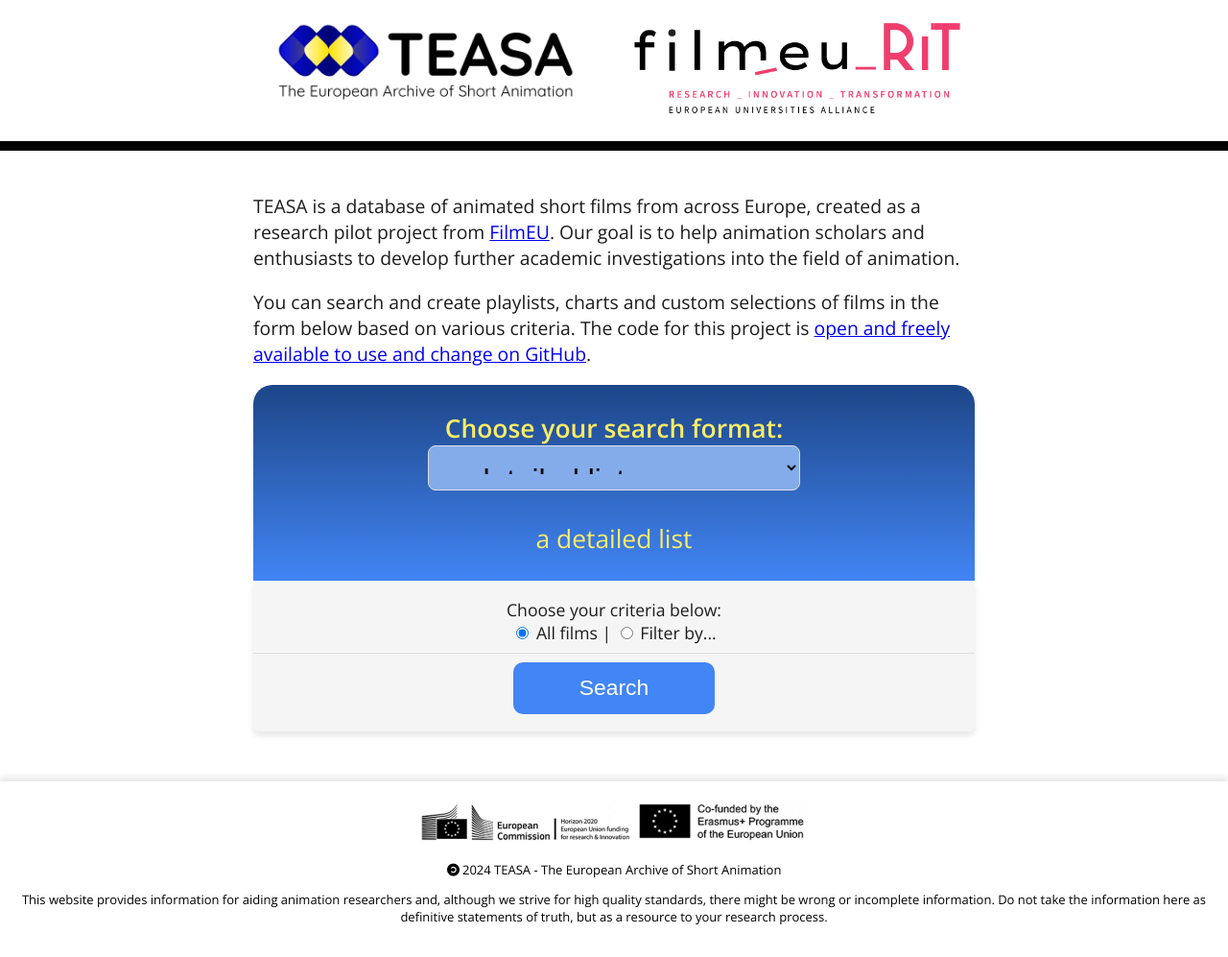
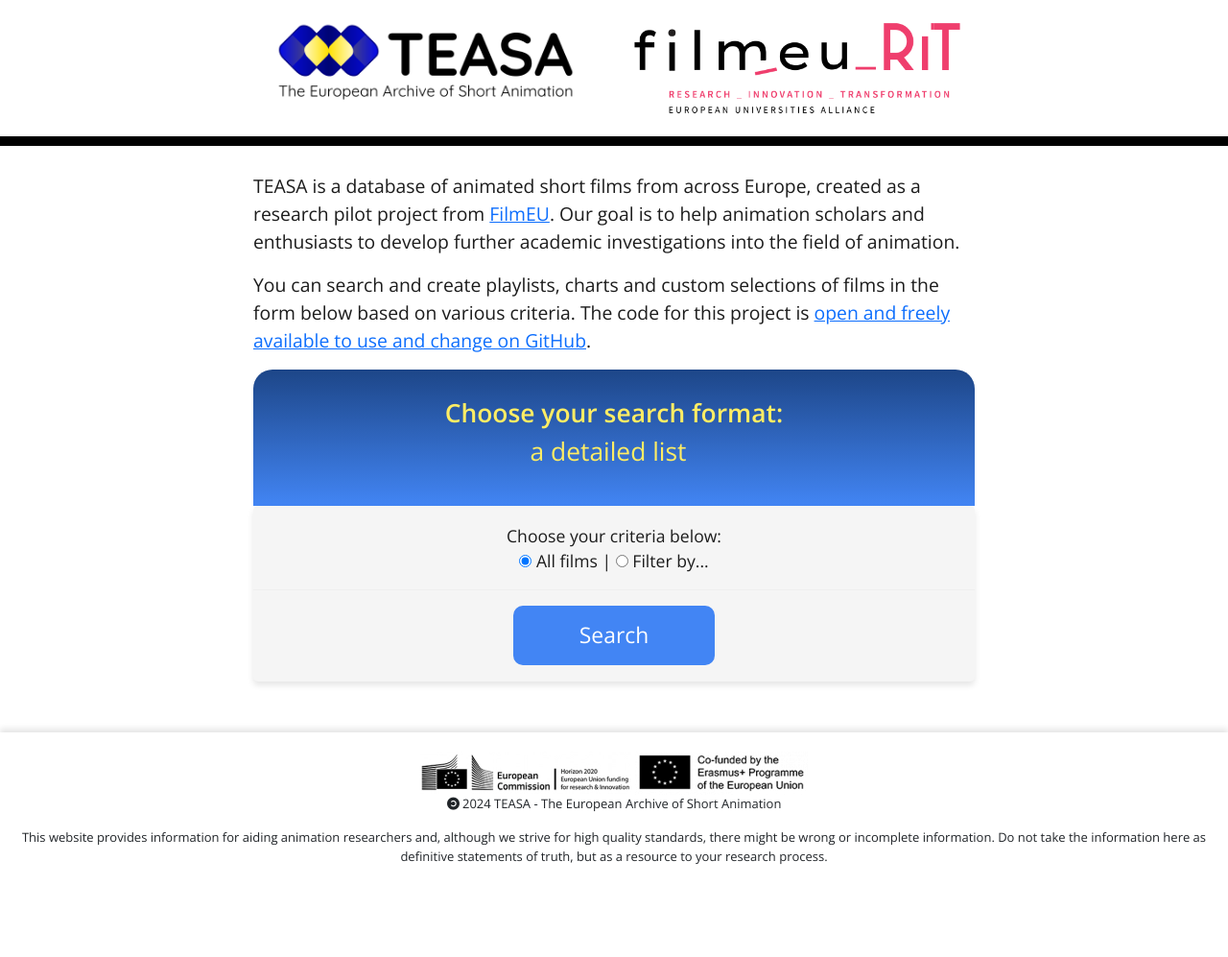
Before and after one commit to VirgilioVasconc/filmeu_teasa, a PHP site: page / in a window 1280 px wide. Shown: the whole page at 96% size. After the commit the page ends 901 px from the top, so only its background shows below. Run offline with PHP 8.4, Linux system fonts and the light colour scheme; tables that the repository leaves empty or names only in its code hold one stand-in row (values such as "Sample post"); data that the repository does not hold is empty; some libraries are stand-ins or nearby versions.

Commit message:
Update head.php

```diff
--- a/head.php
+++ b/head.php
@@ -10,10 +10,20 @@
     <link  href="https://cdnjs.cloudflare.com/ajax/libs/cropperjs/1.6.1/cropper.min.css" rel="stylesheet">
 
     <link rel="preconnect" href="https://fonts.googleapis.com">
-<link rel="preconnect" href="https://fonts.gstatic.com" crossorigin>
-<link href="https://fonts.googleapis.com/css2?family=Open+Sans:wght@300;400;600&display=swap" rel="stylesheet">
+
+    <link rel="preconnect" href="https://fonts.gstatic.com" crossorigin>
+
+    <link href="https://fonts.googleapis.com/css2?family=Open+Sans:wght@300;400;600&display=swap" rel="stylesheet">
 
     <link href="https://cdn.datatables.net/v/dt/jq-3.6.0/jszip-2.5.0/dt-1.13.4/b-2.3.6/b-colvis-2.3.6/b-html5-2.3.6/fh-3.3.2/datatables.min.css" rel="stylesheet"/>
 
+    <link rel="stylesheet" href="https://cdnjs.cloudflare.com/ajax/libs/tiny-slider/2.9.3/tiny-slider.css">
+
+    <!-- Styles -->
+    <link rel="stylesheet" href="https://cdn.jsdelivr.net/npm/bootstrap@5.1.3/dist/css/bootstrap.min.css" />
+    <link rel="stylesheet" href="https://cdn.jsdelivr.net/npm/select2@4.1.0-rc.0/dist/css/select2.min.css" />
+    <link rel="stylesheet" href="https://cdn.jsdelivr.net/npm/select2-bootstrap-5-theme@1.3.0/dist/select2-bootstrap-5-theme.min.css" />
+
+
     <link rel="stylesheet" type="text/css" href="/css/base.css">
 </head>
```
